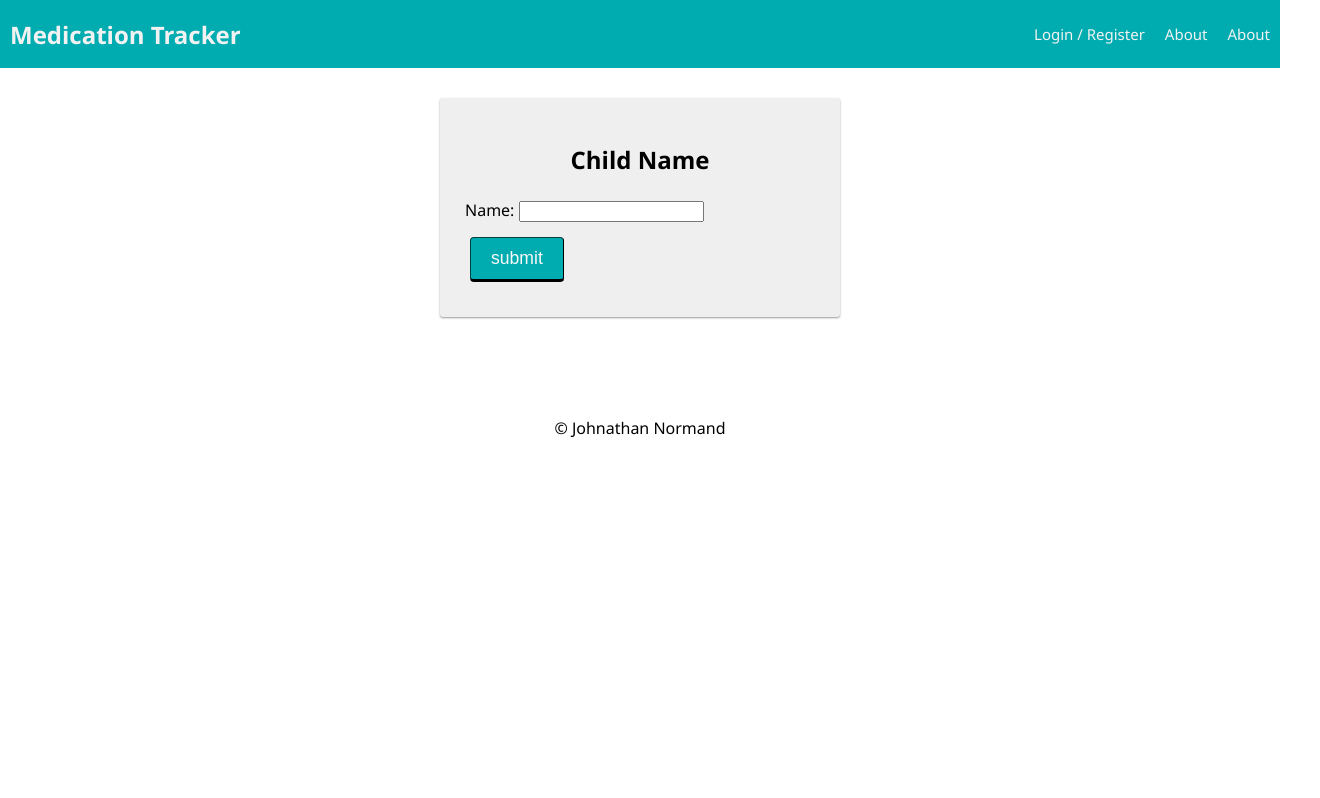
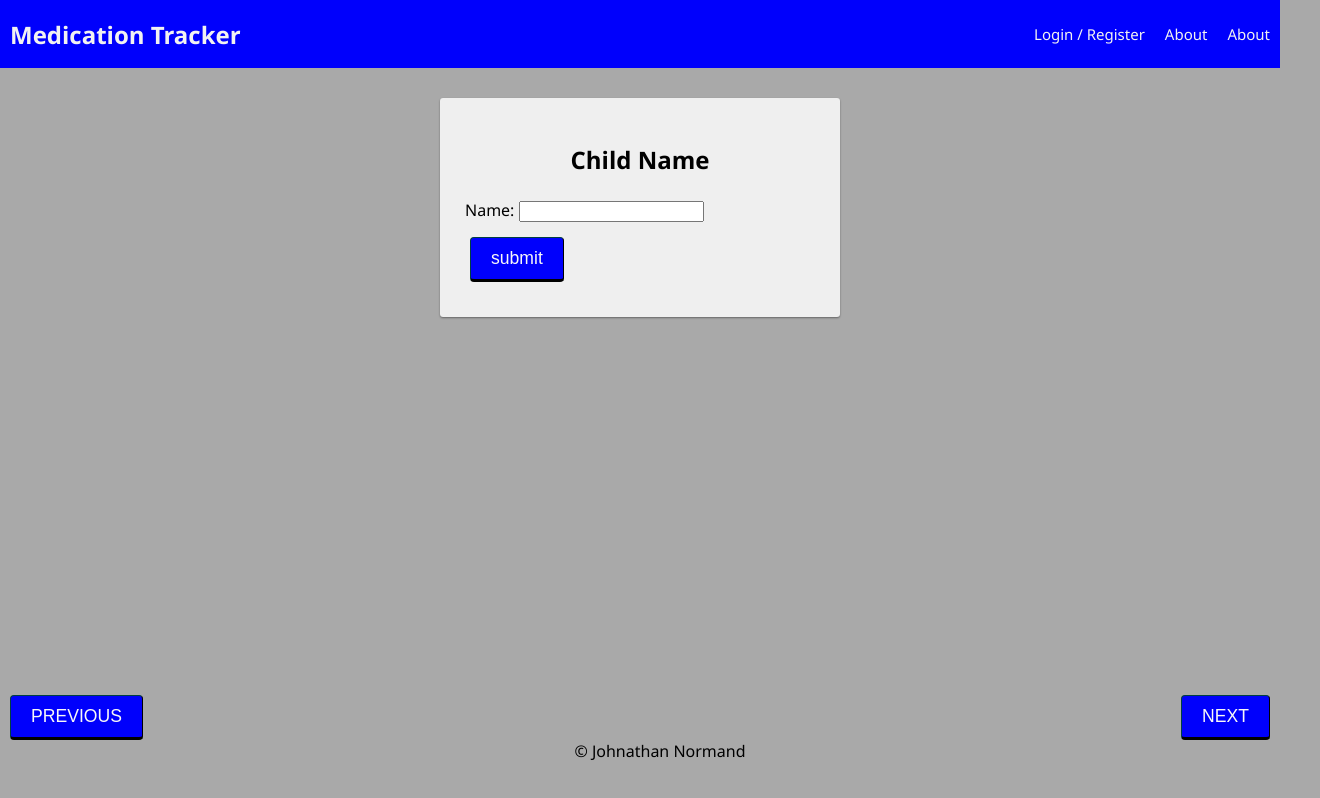
Before and after one commit to johnnormand10/Medication-Tracker, a React (Create React App) app: page /#/name in a window 1280 px wide. Shown: the whole page, 1320 px wide, since content can reach past the window. Built offline with nearby package versions, Linux system fonts and the light colour scheme; no server answers.

Commit message:
added next and previos button and styled them

```diff
--- a/src/components/AboutPage/AboutPage.css
+++ b/src/components/AboutPage/AboutPage.css
@@ -1,12 +1,18 @@
 p{
     text-align: center;
-    margin-left: 2 rem;
     margin-left: 2rem;
     margin-top: 0;
 }
 
 ul{
     margin-top: 0;
+}
+
+li{
+    margin-top: 10px;
+    list-style: none;
+    text-align: center;
+    margin-bottom: 0;
 }
 
 h4{
--- a/src/components/AboutPage/AboutPage.jsx
+++ b/src/components/AboutPage/AboutPage.jsx
@@ -18,6 +18,8 @@ function AboutPage() {
               <li>Redux</li>
               <li>Saga</li>
               <li>PostgesSQL</li>
+              <li>Material-UI</li>
+              <li>Sweet Alerts</li>
             </ul>
       </div>
 
--- a/src/components/App/App.css
+++ b/src/components/App/App.css
@@ -2,6 +2,7 @@ html,
 body,
 #react-root {
   height: 100%;
+  background-color: darkgray;
 }
 
 body {
@@ -32,7 +33,7 @@ Button
   border-color: #014041;
   border-width: 1px 1px 3px;
   border-radius: 4px;
-  background-color: #00acb0;
+  background-color: rgb(0, 0, 252);
   color: #f8f8f8;
   font-size: 1.1rem;
   outline: 0;
@@ -55,7 +56,7 @@ Button
 }
 
 .btn:hover {
-  background-color: #008183;
+  background-color: darkblue;
   text-decoration: none;
 }
 
--- a/src/components/ChildInput/ChildInput.jsx
+++ b/src/components/ChildInput/ChildInput.jsx
@@ -1,9 +1,13 @@
 import React, { useState, useEffect } from 'react';
 import { useDispatch, useSelector } from 'react-redux';
+import { useHistory } from 'react-router-dom';
+
 
 
 
 function ChildInput() {
+
+    const history = useHistory();
 
     const names = useSelector(store => store.names);
 
@@ -40,6 +44,14 @@ function ChildInput() {
         setMedication('');
         setHowOften('');
     };
+
+    const nextPage = () => {
+        history.push('/api/user/table');
+    }
+
+    const prevPage = () => {
+        history.push('/name');
+    }
 
 
     return(
@@ -105,6 +117,10 @@ function ChildInput() {
                 <input className="btn" type="submit" name="submit" value="Submit" />
             </div>
         </form>
+
+        <button className='nextBtn' onClick={nextPage}>NEXT</button>
+        <button className='prevBtn' onClick={prevPage}>PREVIOUS</button>
+
         </>
 
     )
--- a/src/components/ChildNameInput/ChildNameInput.jsx
+++ b/src/components/ChildNameInput/ChildNameInput.jsx
@@ -1,7 +1,11 @@
 import React, { useState } from 'react';
 import { useDispatch, useSelector } from 'react-redux';
+import { useHistory } from 'react-router-dom';
+
 
 function ChildNameInput(){
+
+    const history = useHistory();
 
     const [childName, setChildName] = useState('');
 
@@ -18,6 +22,14 @@ function ChildNameInput(){
         });
 
         setChildName('');
+    }
+
+    const nextPage = () => {
+        history.push('/api/user/medication');
+    }
+
+    const prevPage = () => {
+        history.push('/api/user/invite');
     }
 
     return (
@@ -40,6 +52,10 @@ function ChildNameInput(){
                 <input className='btn' type='submit' name='submit' value='submit'/>
             </div>
         </form>
+
+        <button className='nextBtn' onClick={nextPage}>NEXT</button>
+        <button className='prevBtn' onClick={prevPage}>PREVIOUS</button>
+
         </>
     )
 }
--- a/src/components/Footer/Footer.css
+++ b/src/components/Footer/Footer.css
@@ -1,4 +1,8 @@
 footer {
+  position: absolute;
+  bottom: 0;
+  width: 100%;
+  height: 2.5rem;
   margin-top: 80px;
   padding: 20px;
   text-align: center;
--- /dev/null
+++ b/src/components/Invite/Invite.css
@@ -0,0 +1,102 @@
+.nextBtn{
+    position: absolute;
+    right: 10px;
+    bottom: 3.75rem;
+    padding: 10px 20px;
+    border-color: #014041;
+    border-width: 1px 1px 3px;
+    border-radius: 4px;
+    background-color: rgb(0, 0, 252);
+    color: #f8f8f8;
+    font-size: 1.1rem;
+    outline: 0;
+    cursor: pointer;
+}
+
+.nextBtn_sizeMin{
+    min-height: 50px;
+    min-width: 100px;
+}
+
+.nextBtn_sizeSm{
+    padding: 10px 15px;
+    font-size: 0.8rem;
+}
+
+.nextBtn_sizeFull{
+    width: 100%;
+}
+
+.nextBtn:hover{
+    background-color: rgb(0, 0, 252);
+    text-decoration: none;
+}
+
+.nextBtn_asLink{
+    padding: 0;
+    border-width: 0;
+    border-bottom: 1px solid #444;
+    border-radius: 0;
+    background: none;
+    font: inherit;
+    color: #444;
+}
+
+.nextBtn_asLink:hover{
+    background-color: transparent;
+    border-color: rgb(0, 0, 252);
+    color: rgb(0, 0, 252);
+}
+
+
+/* PREVIOUS BUTTON */
+
+.prevBtn{
+    position: absolute;
+    left: 10px;
+    bottom: 3.75rem;
+    padding: 10px 20px;
+    border-color: #014041;
+    border-width: 1px 1px 3px;
+    border-radius: 4px;
+    background-color: rgb(0, 0, 252);
+    color: #f8f8f8;
+    font-size: 1.1rem;
+    outline: 0;
+    cursor: pointer;
+}
+
+.prevBtn_sizeMin{
+    min-height: 50px;
+    min-width: 100px;
+}
+
+.prevBtn_sizeSm{
+    padding: 10px 15px;
+    font-size: 0.8rem;
+}
+
+.prevBtn_sizeFull{
+    width: 100%;
+}
+
+.prevBtn:hover{
+    background-color: rgb(0, 0, 252);
+    text-decoration: none;
+}
+
+.prevBtn_asLink{
+    padding: 0;
+    border-width: 0;
+    border-bottom: 1px solid #444;
+    border-radius: 0;
+    background: none;
+    font: inherit;
+    color: #444;
+}
+
+.prevBtn_asLink:hover{
+    background-color: transparent;
+    border-color: rgb(0, 0, 252);
+    color: rgb(0, 0, 252);
+}
--- a/src/components/Invite/Invite.jsx
+++ b/src/components/Invite/Invite.jsx
@@ -1,7 +1,12 @@
 import React, { useState } from 'react';
 import { useDispatch, useSelector } from 'react-redux';
+import { useHistory } from 'react-router-dom';
+
+import './Invite.css';
 
 function Invite(){
+
+    const history = useHistory();
 
     const [inviteUsername, setInviteUsername] = useState('');
     const [invitePassword, setInvitePassword] = useState('');
@@ -41,7 +46,16 @@ function Invite(){
         }
     }
 
+    const nextPage = () => {
+        history.push('/name');
+    }
+
+    const prevPage = () => {
+        history.push('/user');
+    }
+
     return(
+        <>
         <form className="formPanel" onSubmit={inviteUser}>
             <h2>Invite User</h2>
             {errors.registrationMessage && (
@@ -113,6 +127,9 @@ function Invite(){
                 <p> Give your Helper the username and password to login!</p>
             </div>
         </form>
+        <button className='nextBtn' onClick={nextPage}>NEXT</button>
+        <button className='prevBtn' onClick={prevPage}>PREVIOUS</button>
+        </>
     )
 }
 
--- a/src/components/Nav/Nav.css
+++ b/src/components/Nav/Nav.css
@@ -5,7 +5,7 @@
   align-items: center;
 
   margin: 0 0 30px;
-  background-color: #00acb0;
+  background-color: rgb(0, 0, 252);
   overflow: hidden;
 }
 
@@ -25,7 +25,7 @@
 .navLink {
   display: inline-block;
   color: #f2f2f2;
-  background-color: #00acb0;
+  background-color: rgb(0, 0, 252);
   text-align: center;
   padding: 24px 10px;
   text-decoration: none;
@@ -39,7 +39,11 @@
 }
 
 .navLink:hover {
-  background-color: #008183;
+  background-color: darkblue;
+  border-radius: 50px;
+  width: auto;
+  padding-top: 10px;
+  padding-bottom: 10px;
 }
 /* Primary Header */
 /* classNames === nav(main div), nav-title(h2 App Name), navLink(all links)*/
--- a/src/components/ParentTable/ParentTable.css
+++ b/src/components/ParentTable/ParentTable.css
@@ -0,0 +1,3 @@
+.MuiPaper-root{
+    background-color: black;
+}
--- a/src/components/ParentTable/ParentTable.jsx
+++ b/src/components/ParentTable/ParentTable.jsx
@@ -106,10 +106,15 @@ function ParentTable(){
         console.log('In removeBtn');
    }
 
+   const [buttonStatus, setButtonStatus] = useState(true)
+   const changeColor = () => {
+        setButtonStatus(!buttonStatus);
+        console.log('buttonStatus of checkbox is', buttonStatus);
+   }
 
     return(
         <>
-        <div>
+        <div className='medTable'>
             <TableContainer component={Paper}>
             <Table>
                 {
@@ -154,7 +159,7 @@ function ParentTable(){
                     <TableBody>
 
                     {data.map(item => (
-                        <TableRow key={item.id}>
+                        <TableRow key={item.id} id={item.id}>
                             <TableCell><input
                                     type="checkbox"
                                     className='checkbox'
```
Also changed, not shown: 1 other file (tests, documents, lock files or other folders).
